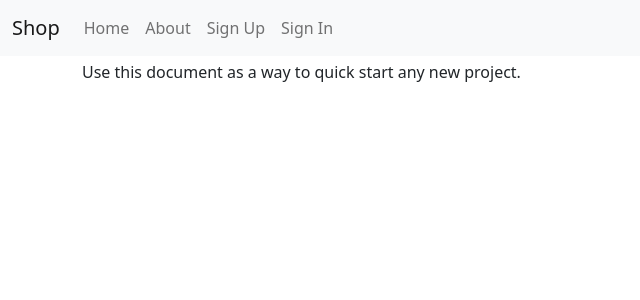
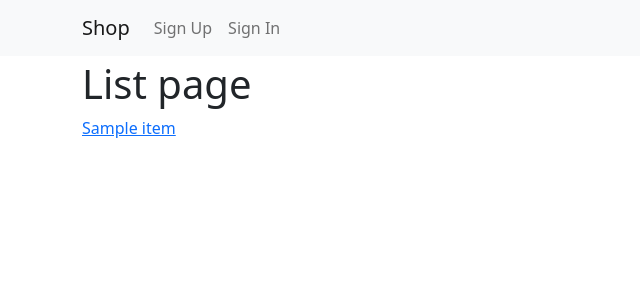
Before and after one commit to DmitryPi/stripe-test, a Django app: page / in a window 1280 px wide. Shown: the top 300 px of the page, without its empty margins (0-640 px from the left). Run offline with Django 4.2, Linux system fonts and the light colour scheme; tables that the repository leaves empty hold one stand-in row (values such as "Sample post"); parts of the project's set-up code (start-up, migrations or seed data) failed here and were passed over; some libraries are stand-ins or nearby versions.

Commit message:
Update views - ProductListView, ProductDetailView; Tests for views; Basic template for products;

```diff
--- a/config/urls.py
+++ b/config/urls.py
@@ -3,10 +3,9 @@ from django.conf.urls.static import static
 from django.contrib import admin
 from django.urls import include, path
 from django.views import defaults as default_views
-from django.views.generic import TemplateView
 
 urlpatterns = [
-    path("", TemplateView.as_view(template_name="pages/home.html"), name="home"),
+    path("", include("shop.products.urls", namespace="products")),
     # Django Admin, use {% url 'admin:index' %}
     path(settings.ADMIN_URL, admin.site.urls),
     # User management
--- a/shop/products/apps.py
+++ b/shop/products/apps.py
@@ -4,3 +4,4 @@ from django.apps import AppConfig
 class ProductsConfig(AppConfig):
     default_auto_field = "django.db.models.BigAutoField"
     name = "shop.products"
+    verbose_name = "products"
--- a/shop/products/urls.py
+++ b/shop/products/urls.py
@@ -0,0 +1,11 @@
+from django.urls import path
+
+from .apps import ProductsConfig
+from .views import ItemDetailView, ItemListView
+
+app_name = ProductsConfig.verbose_name
+
+urlpatterns = [
+    path("", ItemListView.as_view(), name="item_list"),
+    path("item/<int:pk>/", ItemDetailView.as_view(), name="item_detail"),
+]
--- /dev/null
+++ b/shop/products/views.py
@@ -0,0 +1,13 @@
+from django.views.generic import DetailView, ListView
+
+from .models import Item
+
+
+class ItemListView(ListView):
+    template_name = "products/list.html"
+    model = Item
+
+
+class ItemDetailView(DetailView):
+    template_name = "products/detail.html"
+    model = Item
--- a/shop/templates/base.html
+++ b/shop/templates/base.html
@@ -35,23 +35,17 @@
   </head>
 
   <body>
-
+    <header>
       <div class="mb-1">
         <nav class="navbar navbar-expand-md navbar-light bg-light">
-        <div class="container-fluid">
+          <div class="container">
             <button class="navbar-toggler navbar-toggler-right" type="button" data-bs-toggle="collapse" data-bs-target="#navbarSupportedContent" aria-controls="navbarSupportedContent" aria-expanded="false" aria-label="Toggle navigation">
               <span class="navbar-toggler-icon"></span>
             </button>
-          <a class="navbar-brand" href="{% url 'home' %}">Shop</a>
+            <a class="navbar-brand" href="{% url 'products:item_list' %}">Shop</a>
 
             <div class="collapse navbar-collapse" id="navbarSupportedContent">
               <ul class="navbar-nav mr-auto">
-              <li class="nav-item active">
-                <a class="nav-link" href="{% url 'home' %}">Home <span class="visually-hidden">(current)</span></a>
-              </li>
-              <li class="nav-item">
-                <a class="nav-link" href="{% url 'about' %}">About</a>
-              </li>
                 {% if request.user.is_authenticated %}
                   <li class="nav-item">
                     {# URL provided by django-allauth/account/urls.py #}
@@ -79,6 +73,7 @@
         </nav>
 
       </div>
+    </header>
 
     <div class="container">
 
--- a/shop/templates/pages/home.html
+++ /dev/null
@@ -1 +0,0 @@
-{% extends "base.html" %}
--- /dev/null
+++ b/shop/templates/products/list.html
@@ -0,0 +1,8 @@
+{% extends "base.html" %}
+
+{% block content %}
+<h1>List page</h1>
+{% for item in item_list %}
+    <a href="{{item.get_absolute_url}}">{{item.name}}</a>
+{% endfor %}
+{% endblock content %}
```
Also changed, not shown: shop/products/tests/test_views.py (+39 -0 lines), shop/templates/products/detail.html (added, +7 -0 lines), shop/products/tests/test_urls.py (deleted). Lines whose indentation alone changed are shown as unchanged.
